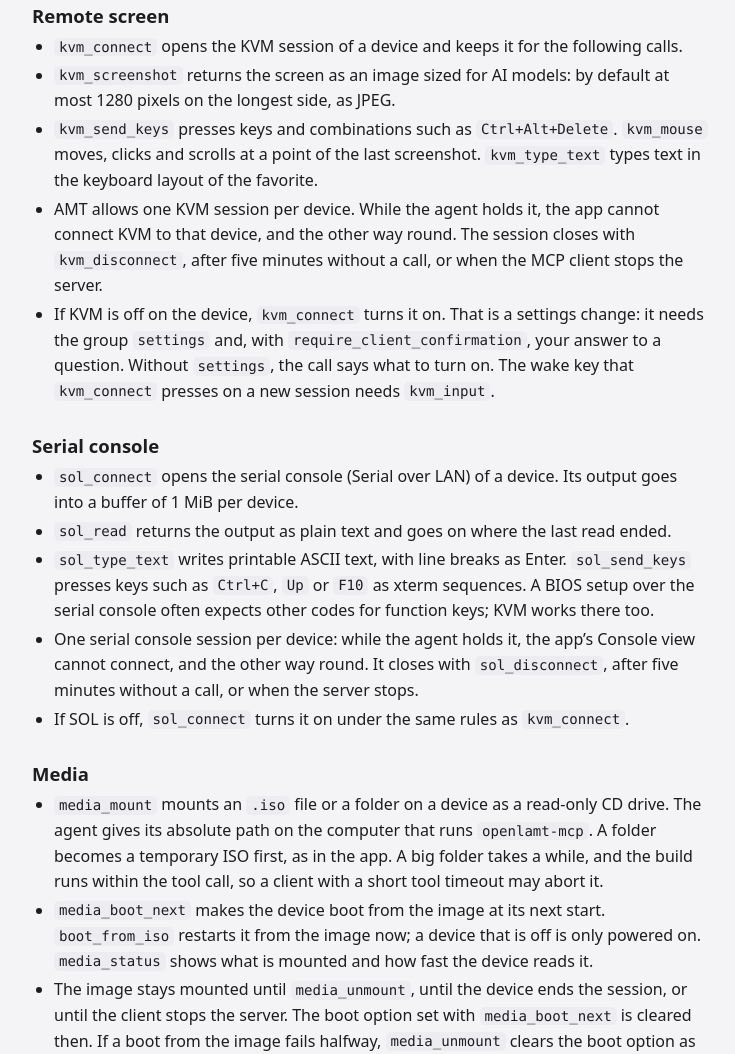
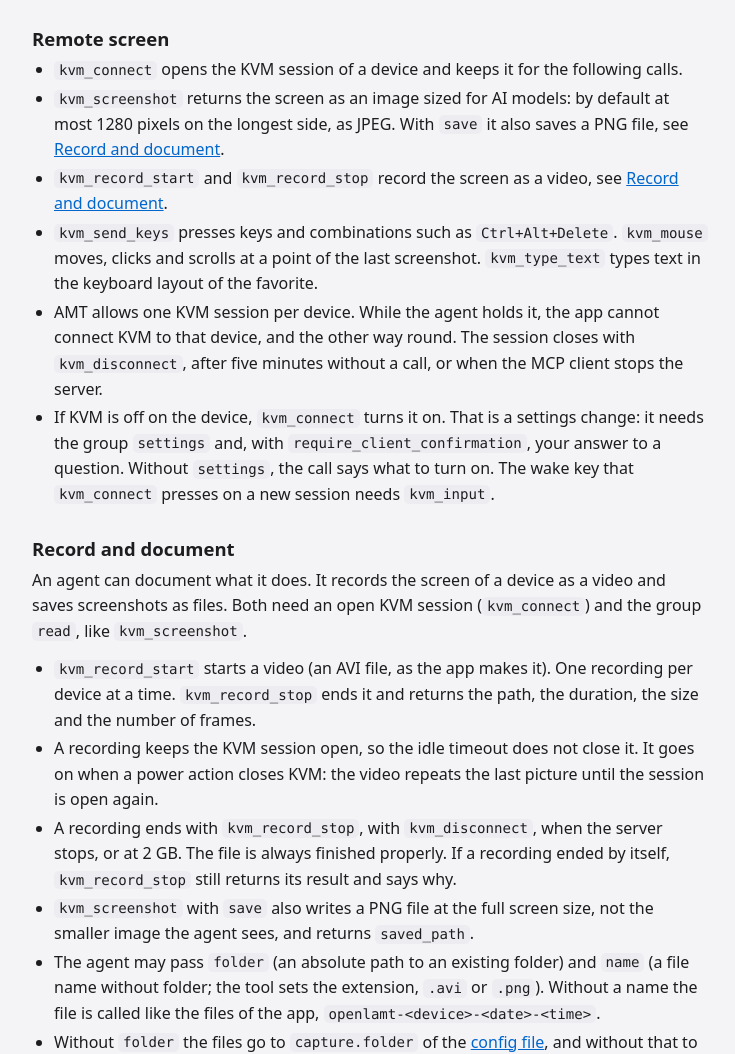
Before and after one commit to Srv-02/OpenLAMT, a plain HTML site: page site/mcp.html in a window 1280 px wide. Shown: the part 3433-4487 px from the top of the page, without its empty margins (258-993 px from the left). Drawn offline with Linux system fonts and the light colour scheme.

Commit message:
docs(mcp): describe recording and saved screenshots
Co-Authored-By: Claude Opus 5.5 <noreply@anthropic.com>

```diff
--- a/site/mcp.html
+++ b/site/mcp.html
@@ -94,7 +94,7 @@
   <thead><tr><th>Group</th><th>Tools</th></tr></thead>
   <tbody>
     <tr><td>always</td><td><code>list_devices</code> (contacts no device)</td></tr>
-    <tr><td><code>read</code></td><td><code>device_status</code>, <code>hardware_info</code>, <code>event_log</code>, <code>audit_log</code>, <code>kvm_screenshot</code>, <code>sol_read</code></td></tr>
+    <tr><td><code>read</code></td><td><code>device_status</code>, <code>hardware_info</code>, <code>event_log</code>, <code>audit_log</code>, <code>kvm_screenshot</code>, <code>kvm_record_start</code>, <code>kvm_record_stop</code>, <code>sol_read</code></td></tr>
     <tr><td><code>read</code> or <code>kvm_input</code></td><td><code>kvm_connect</code>, <code>kvm_disconnect</code>, <code>sol_connect</code>, <code>sol_disconnect</code></td></tr>
     <tr><td><code>read</code> and <code>settings</code></td><td><code>get_settings</code></td></tr>
     <tr><td><code>read</code> and <code>users</code></td><td><code>list_users</code></td></tr>
@@ -125,10 +125,24 @@
 <h3 id="remote-screen">Remote screen</h3>
 <ul>
   <li><code>kvm_connect</code> opens the KVM session of a device and keeps it for the following calls.</li>
-  <li><code>kvm_screenshot</code> returns the screen as an image sized for AI models: by default at most 1280 pixels on the longest side, as JPEG.</li>
+  <li><code>kvm_screenshot</code> returns the screen as an image sized for AI models: by default at most 1280 pixels on the longest side, as JPEG. With <code>save</code> it also saves a PNG file, see <a href="#record">Record and document</a>.</li>
+  <li><code>kvm_record_start</code> and <code>kvm_record_stop</code> record the screen as a video, see <a href="#record">Record and document</a>.</li>
   <li><code>kvm_send_keys</code> presses keys and combinations such as <code>Ctrl+Alt+Delete</code>. <code>kvm_mouse</code> moves, clicks and scrolls at a point of the last screenshot. <code>kvm_type_text</code> types text in the keyboard layout of the favorite.</li>
   <li>AMT allows one KVM session per device. While the agent holds it, the app cannot connect KVM to that device, and the other way round. The session closes with <code>kvm_disconnect</code>, after five minutes without a call, or when the MCP client stops the server.</li>
   <li>If KVM is off on the device, <code>kvm_connect</code> turns it on. That is a settings change: it needs the group <code>settings</code> and, with <code>require_client_confirmation</code>, your answer to a question. Without <code>settings</code>, the call says what to turn on. The wake key that <code>kvm_connect</code> presses on a new session needs <code>kvm_input</code>.</li>
+</ul>
+
+<h3 id="record">Record and document</h3>
+<p>An agent can document what it does. It records the screen of a device as a video and saves screenshots as files. Both need an open KVM session (<code>kvm_connect</code>) and the group <code>read</code>, like <code>kvm_screenshot</code>.</p>
+<ul>
+  <li><code>kvm_record_start</code> starts a video (an AVI file, as the app makes it). One recording per device at a time. <code>kvm_record_stop</code> ends it and returns the path, the duration, the size and the number of frames.</li>
+  <li>A recording keeps the KVM session open, so the idle timeout does not close it. It goes on when a power action closes KVM: the video repeats the last picture until the session is open again.</li>
+  <li>A recording ends with <code>kvm_record_stop</code>, with <code>kvm_disconnect</code>, when the server stops, or at 2 GB. The file is always finished properly. If a recording ended by itself, <code>kvm_record_stop</code> still returns its result and says why.</li>
+  <li><code>kvm_screenshot</code> with <code>save</code> also writes a PNG file at the full screen size, not the smaller image the agent sees, and returns <code>saved_path</code>.</li>
+  <li>The agent may pass <code>folder</code> (an absolute path to an existing folder) and <code>name</code> (a file name without folder; the tool sets the extension, <code>.avi</code> or <code>.png</code>). Without a name the file is called like the files of the app, <code>openlamt-&lt;device&gt;-&lt;date&gt;-&lt;time&gt;</code>.</li>
+  <li>Without <code>folder</code> the files go to <code>capture.folder</code> of the <a href="#config">config file</a>, and without that to a folder <code>OpenLAMT</code> in your home folder. OpenLAMT creates that folder if it is missing.</li>
+  <li>OpenLAMT never overwrites a file. If the name is taken, it adds <code>-2</code>, <code>-3</code> and so on.</li>
+  <li>The action log (<code>action_log</code> in the <a href="#config">config file</a>) lists the path of every file, never the picture itself.</li>
 </ul>
 
 <h3 id="serial-console">Serial console</h3>
@@ -240,6 +254,7 @@ openlamt-mcp trust "Lab Server"</code></pre>
   "action_log": {"enabled": true, "path": ""},
   "kvm": {"idle_timeout_seconds": 300, "screenshot_max_width": 1280, "screenshot_max_height": 1280,
           "screenshot_format": "jpeg", "screenshot_jpeg_quality": 80},
+  "capture": {"folder": ""},
   "sol": {"idle_timeout_seconds": 300},
   "media": {"allowed_paths": []},
   "passwords": {"command": [], "allow_plaintext_passwords": false},
@@ -254,6 +269,7 @@ openlamt-mcp trust "Lab Server"</code></pre>
   <dt><code>require_client_confirmation</code></dt><dd>Asks you in the MCP client before each power action, each key, mouse or typing call, each mount and <code>media_boot_next</code>, each settings or account change and each new favorite. Orange and red changes ask always. The question shows every key, the text to type and the full path to mount after links are resolved. Each line break (an Enter press) shows as ⏎, and invisible or direction-changing characters as their code point. If the agent marks a single line as <code>secret</code>, the question says that the agent chose to hide it. A client that cannot ask gets a refusal.</dd>
   <dt><code>action_log</code></dt><dd>Writes one line per tool call to <code>openlamt-mcp-actions.log</code> next to the config file, or to <code>path</code>. It holds keys and mouse actions, mounted paths and the settings changed, but never text typed over KVM or the serial console, a consent code or a password.</dd>
   <dt><code>kvm</code></dt><dd>The idle timeout of a KVM session (<code>0</code> keeps it open until the server stops) and the default size, format (<code>jpeg</code> or <code>png</code>) and quality of screenshots. The agent may ask for another size or format per call.</dd>
+  <dt><code>capture.folder</code></dt><dd>The folder for recordings and saved screenshots when the agent names none (an absolute path). Empty means the folder <code>OpenLAMT</code> in your home folder. See <a href="#record">Record and document</a>.</dd>
   <dt><code>sol</code></dt><dd>The idle timeout of a serial console session.</dd>
   <dt><code>media.allowed_paths</code></dt><dd>Limits <code>media_mount</code> to the folders you list (absolute paths). Empty means anywhere except the protected folders.</dd>
   <dt><code>passwords.command</code></dt><dd>The program and arguments that print a device password, see <a href="#password-sources">Where passwords come from</a>. Empty means none.</dd>
```
Also changed, not shown: site/de/mcp.html (+18 -2 lines), 1 other file.
